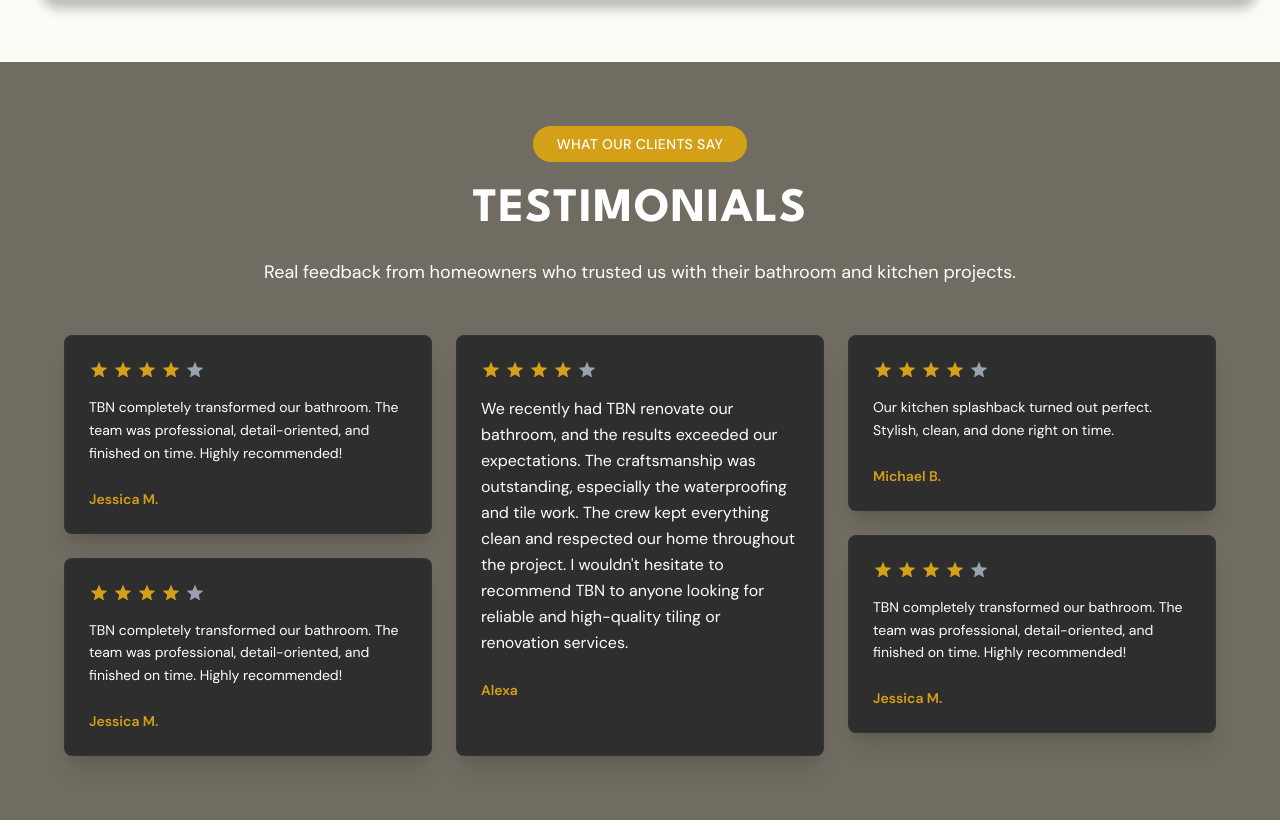
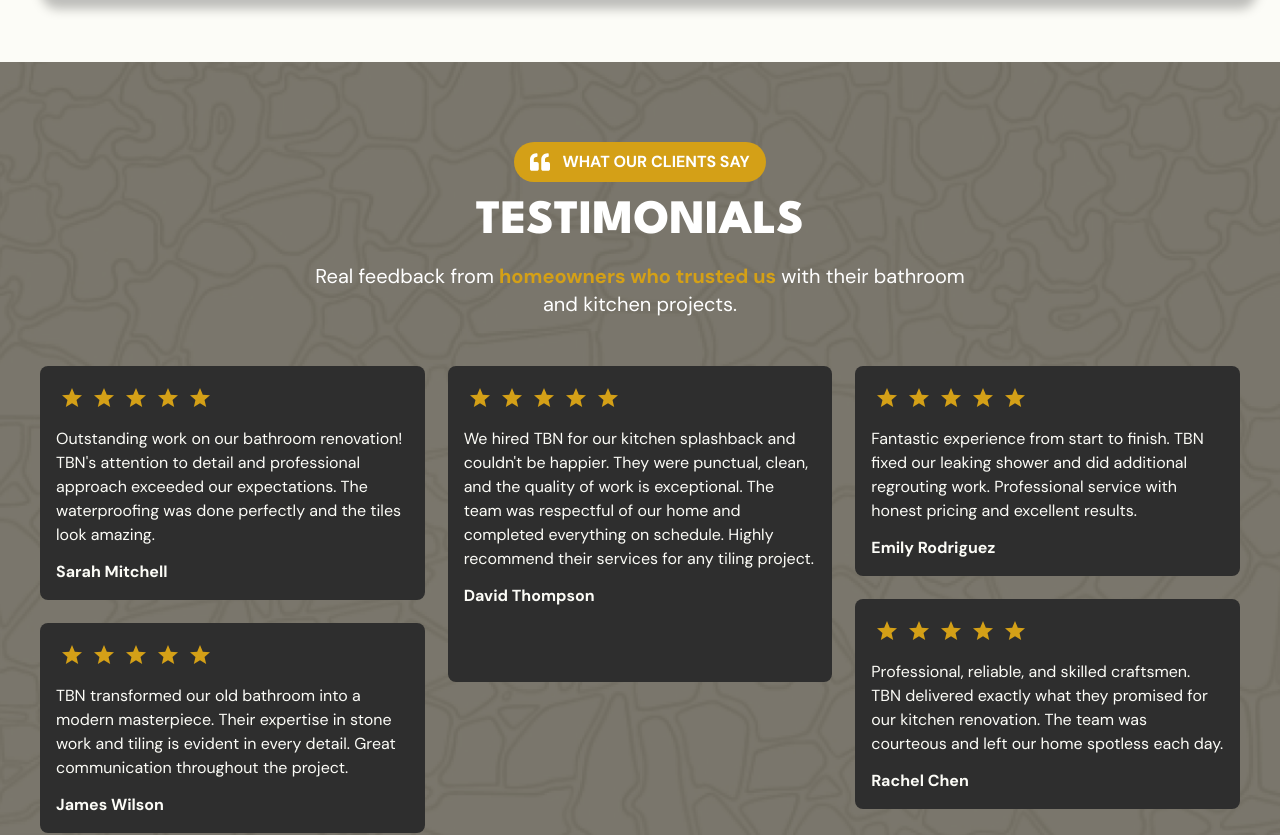
Before and after one commit to mygads/tbn-company-profile, a Next.js app: page / in a window 1280 px wide. Shown: the part 4065-4900 px from the top of the page. Built offline with nearby package versions, Linux system fonts and the light colour scheme.

Commit message:
Refactor code structure for improved readability and maintainability

```diff
--- a/src/components/Process.tsx
+++ b/src/components/Process.tsx
@@ -37,9 +37,14 @@
           }}
         >
           {/* Steps Container */}
-          <div className="flex flex-col sm:flex-row gap-6 sm:gap-4 lg:gap-[82px] items-center justify-center w-full max-w-[1064px] mx-auto">
+          <div className="flex flex-col sm:flex-row gap-6 sm:gap-4 lg:gap-[82px] items-center justify-center w-full max-w-[1064px] mx-auto relative">
             {steps.map((step, index) => (
-              <div key={index} className={`flex flex-col gap-2 lg:gap-[13px] items-center text-center text-black ${step.width} flex-shrink-0`}>
+              <div key={index} className={`flex flex-col gap-2 lg:gap-[13px] items-center text-center text-black ${step.width} flex-shrink-0 relative`}>
+                {/* Mobile Vertical Line - show between steps except after last */}
+                {index < steps.length - 1 && (
+                  <div className="sm:hidden absolute top-full left-1/2 transform -translate-x-1/2 w-[2px] h-6 bg-[#d4a017]"></div>
+                )}
+
                 {/* Step Title */}
                 <div className="font-bold text-sm lg:text-[16px] leading-tight lg:leading-[21px] w-full">
                   {step.title}
@@ -66,12 +71,7 @@
             </div>
           </div>
 
-          {/* Mobile Progress Dots */}
-          <div className="lg:hidden flex justify-center gap-4 mt-6">
-            {steps.map((_, index) => (
-              <div key={index} className="w-3 h-3 bg-[#d4a017] border border-[#fcfcf7] rounded-full"></div>
-            ))}
-          </div>
+
         </div>
       </div>
     </section>
--- a/src/components/Testimonials.tsx
+++ b/src/components/Testimonials.tsx
@@ -1,6 +1,7 @@
 'use client'
 
 import React from 'react'
+import { FaQuoteLeft } from 'react-icons/fa'
 
 // Star Component matching exact Figma design
 const MaterialSymbolsStarRounded = ({ className }: { className?: string }) => (
@@ -16,99 +17,96 @@
 const testimonials = [
   {
     id: 1,
-    name: "Jessica M.",
-    rating: 4,
-    text: "TBN completely transformed our bathroom. The team was professional, detail-oriented, and finished on time. Highly recommended!"
+    name: "Sarah Mitchell",
+    rating: 5,
+    text: "Outstanding work on our bathroom renovation! TBN's attention to detail and professional approach exceeded our expectations. The waterproofing was done perfectly and the tiles look amazing."
   },
   {
     id: 2,
-    name: "Alexa",
-    rating: 4,
-    text: "We recently had TBN renovate our bathroom, and the results exceeded our expectations. The craftsmanship was outstanding, especially the waterproofing and tile work. The crew kept everything clean and respected our home throughout the project. I wouldn't hesitate to recommend TBN to anyone looking for reliable and high-quality tiling or renovation services."
+    name: "David Thompson",
+    rating: 5,
+    text: "We hired TBN for our kitchen splashback and couldn't be happier. They were punctual, clean, and the quality of work is exceptional. The team was respectful of our home and completed everything on schedule. Highly recommend their services for any tiling project."
   },
   {
     id: 3,
-    name: "Michael B.",
-    rating: 4,
-    text: "Our kitchen splashback turned out perfect. Stylish, clean, and done right on time."
+    name: "Emily Rodriguez",
+    rating: 5,
+    text: "Fantastic experience from start to finish. TBN fixed our leaking shower and did additional regrouting work. Professional service with honest pricing and excellent results."
   },
   {
     id: 4,
-    name: "Jessica M.",
-    rating: 4,
-    text: "TBN completely transformed our bathroom. The team was professional, detail-oriented, and finished on time. Highly recommended!"
+    name: "James Wilson",
+    rating: 5,
+    text: "TBN transformed our old bathroom into a modern masterpiece. Their expertise in stone work and tiling is evident in every detail. Great communication throughout the project."
   },
   {
     id: 5,
-    name: "Jessica M.",
-    rating: 4,
-    text: "TBN completely transformed our bathroom. The team was professional, detail-oriented, and finished on time. Highly recommended!"
+    name: "Rachel Chen",
+    rating: 5,
+    text: "Professional, reliable, and skilled craftsmen. TBN delivered exactly what they promised for our kitchen renovation. The team was courteous and left our home spotless each day."
   }
 ]
 
-const StarRating = ({ rating }: { rating: number }) => {
-  return (
-    <div className="flex gap-1">
-      {[1, 2, 3, 4, 5].map((star) => (
-        <MaterialSymbolsStarRounded
-          key={star}
-          className={`w-5 h-5 ${star <= rating ? 'text-[#d4a017]' : 'text-gray-400'}`}
-        />
-      ))}
-    </div>
-  )
-}
+
 
 export default function Testimonials() {
   return (
-    <section className="py-16 bg-[#706c61] relative overflow-hidden" id="testimonials">
+    <section className="py-12 md:py-20 bg-[#6f6b60] relative overflow-hidden" id="testimonials">
       {/* Background Pattern */}
-      <div className="absolute inset-0 opacity-10">
-        <div className="absolute inset-0 bg-gradient-to-r from-transparent via-white/5 to-transparent transform -skew-y-12"></div>
+      <div
+        className="absolute inset-0 op"
+        style={{
+          backgroundImage: "url('/images/testimonial-bg.png')",
+          backgroundSize: 'cover',
+          backgroundPosition: 'center',
+          backgroundRepeat: 'no-repeat'
+        }}
+      ></div>
+
+      <div className="container mx-auto px-10 relative">
+        <div className="mb-8 md:mb-12 text-center">
+          {/* Badge */}
+          <div className="bg-[#d4a017] inline-flex items-center gap-2 md:gap-3 px-3 md:px-4 py-2 mb-4 rounded-full justify-center md:justify-start">
+            <FaQuoteLeft className="w-4 h-4 md:w-5 md:h-5 text-white" />
+            <span className="text-white font-bold text-sm md:text-base">WHAT OUR CLIENTS SAY</span>
           </div>
 
-      <div className="container mx-auto px-4 relative">
-        {/* Header */}
-        <div className="text-center mb-12">
-          <div className="inline-block bg-[#d4a017] text-white px-6 py-2 rounded-full text-sm font-medium mb-6 tracking-wide">
-            WHAT OUR CLIENTS SAY
-          </div>
-          <h2 className="text-5xl font-bold text-white mb-6 tracking-wide">
+          {/* Main Heading */}
+          <h2 className="text-3xl md:text-4xl lg:text-5xl font-extrabold text-white font-league-spartan mb-4">
             TESTIMONIALS
           </h2>
-          <p className="text-white text-lg max-w-3xl mx-auto leading-relaxed">
-            Real feedback from homeowners who trusted us with their bathroom and kitchen projects.
+
+          {/* Subtitle */}
+            <p className="text-lg md:text-xl text-center text-white max-w-2xl mx-auto">
+            Real feedback from <span className="font-bold text-[#d4a017]">homeowners who trusted us</span> with their bathroom and kitchen projects.
             </p>
         </div>
 
-        {/* Testimonials Grid - Masonry Layout */}
-        <div className="max-w-6xl mx-auto">
-          {/* Desktop Grid Layout */}
-          <div className="hidden lg:grid grid-cols-12 gap-6">
-            {/* First Column - 2 cards */}
-            <div className="col-span-4 space-y-6">
+        {/* Testimonials Masonry Grid */}
+        <div className="hidden lg:grid grid-cols-3 gap-[23px] max-w-none">
+          {/* Column 1 - Top and Bottom */}
+          <div className="space-y-[23px]">
             <TestimonialCard testimonial={testimonials[0]} />
             <TestimonialCard testimonial={testimonials[3]} />
           </div>
 
-            {/* Second Column - 1 large card */}
-            <div className="col-span-4">
+          {/* Column 2 - Middle (Tall card) */}
+          <div>
             <TestimonialCard testimonial={testimonials[1]} isLarge />
           </div>
 
-            {/* Third Column - 2 cards */}
-            <div className="col-span-4 space-y-6">
+          {/* Column 3 - Top and Bottom */}
+          <div className="space-y-[23px]">
             <TestimonialCard testimonial={testimonials[2]} />
             <TestimonialCard testimonial={testimonials[4]} />
           </div>
         </div>
 
-          {/* Mobile/Tablet Grid Layout */}
-          <div className="lg:hidden grid md:grid-cols-2 gap-6">
+        {/* Mobile/Tablet Grid */}
+        <div className="lg:hidden grid grid-cols-1 md:grid-cols-2 gap-4 md:gap-6">
           {testimonials.map((testimonial) => (
             <TestimonialCard key={testimonial.id} testimonial={testimonial} />
           ))}
-          </div>
         </div>
       </div>
     </section>
@@ -122,17 +120,23 @@
   testimonial: any
   isLarge?: boolean
 }) => (
-  <div className={`bg-[#2e2e2e] p-6 rounded-lg shadow-xl border border-gray-700/30 ${
-    isLarge ? 'h-full' : ''
-  }`}>
-    <StarRating rating={testimonial.rating} />
-    <p className={`text-white mt-4 mb-6 leading-relaxed ${
-      isLarge ? 'text-base' : 'text-sm'
-    }`}>
+  <div className={`bg-[#2e2e2e] p-4 rounded-[8px] ${isLarge ? 'min-h-[316px]' : 'min-h-[204px]'}`}>
+    <div className="flex gap-0 mb-[13px]">
+      {[1, 2, 3, 4, 5].map((star) => (
+        <div key={star} className="w-8 h-8 flex items-center justify-center">
+          <MaterialSymbolsStarRounded
+            className={`w-6 h-6 ${star <= testimonial.rating ? 'text-[#d4a017]' : 'text-gray-600'}`}
+          />
+        </div>
+      ))}
+    </div>
+    <div className="space-y-[13px]">
+      <p className="text-[#fcfcf7] text-[16px] font-normal font-['DM_Sans'] leading-normal">
         {testimonial.text}
       </p>
-    <div className="text-[#d4a017] font-semibold text-sm">
+      <div className="text-[#fcfcf7] text-[16px] font-bold font-['DM_Sans']">
         {testimonial.name}
       </div>
     </div>
+  </div>
 )
```
Also changed, not shown: public/images/testimonial-bg.png (added). Lines whose indentation alone changed are shown as unchanged.
